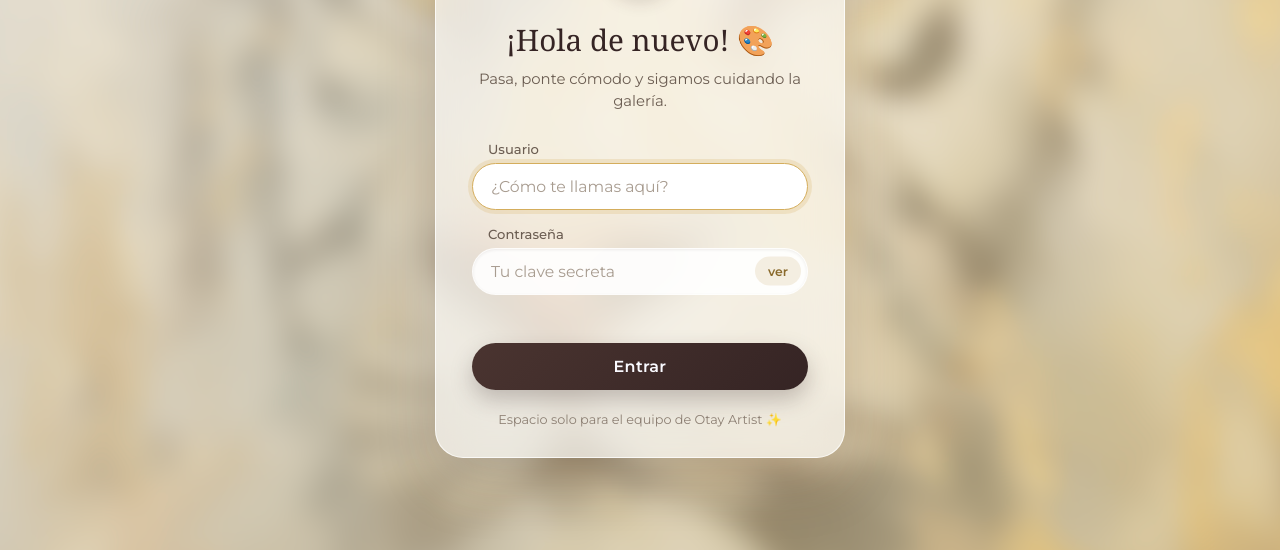
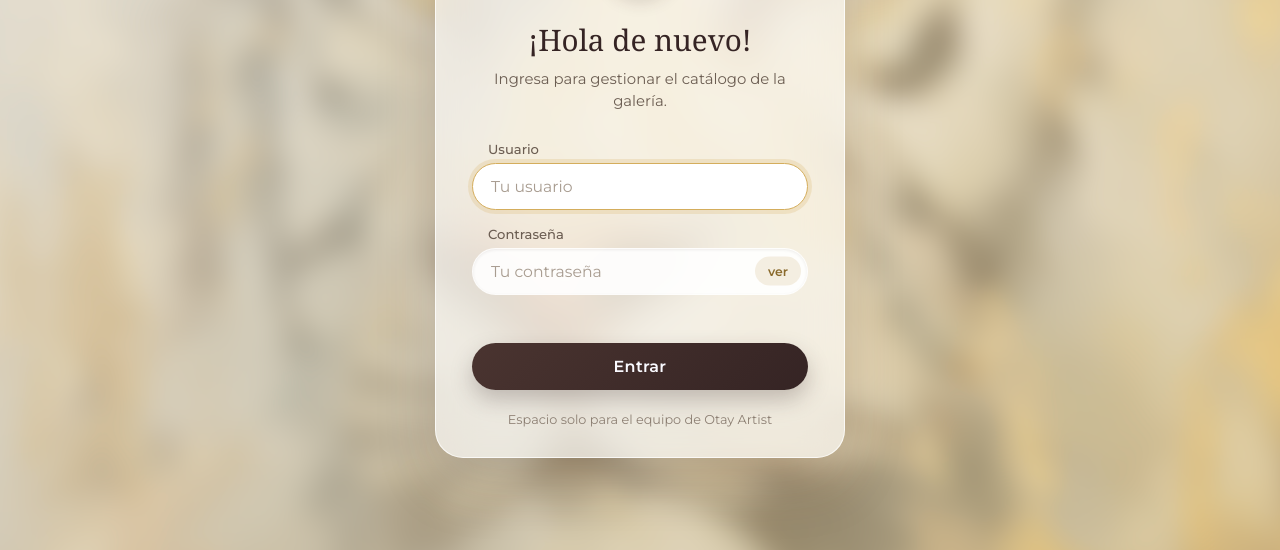
Before and after one commit to Ariana-1997/art-gallery-web, a plain HTML site: page PAGINAS/login.html in a window 1280 px wide. Shown: the part 250-800 px from the top of the page. Drawn offline with Linux system fonts and the light colour scheme.

Commit message:
Quitar emojis del sitio
- Login: sin emojis en el saludo ni en la nota, y textos de ejemplo
  más sobrios en los campos
- Productos y carrito: el botón pasa de "🛒 Agregar" a "Agregar al carrito"

```diff
--- a/PAGINAS/login.html
+++ b/PAGINAS/login.html
@@ -25,21 +25,21 @@
                 <img src="../IMAGENES/logootay_header.png" alt="Otay Artist">
             </a>
 
-            <h1>¡Hola de nuevo! <span aria-hidden="true">🎨</span></h1>
-            <p class="login-subtitulo">Pasa, ponte cómodo y sigamos cuidando la galería.</p>
+            <h1>¡Hola de nuevo!</h1>
+            <p class="login-subtitulo">Ingresa para gestionar el catálogo de la galería.</p>
 
             <form class="login-formulario" onsubmit="login(event)" novalidate>
                 <div class="login-campo">
                     <label for="username">Usuario</label>
                     <input type="text" id="username" name="username" autocomplete="username"
-                        placeholder="¿Cómo te llamas aquí?" required autofocus>
+                        placeholder="Tu usuario" required autofocus>
                 </div>
 
                 <div class="login-campo">
                     <label for="password">Contraseña</label>
                     <div class="login-password">
                         <input type="password" id="password" name="password" autocomplete="current-password"
-                            placeholder="Tu clave secreta" required>
+                            placeholder="Tu contraseña" required>
                         <button type="button" class="login-ver" id="ver-password"
                             aria-label="Mostrar contraseña" aria-pressed="false">ver</button>
                     </div>
@@ -50,7 +50,7 @@
                 <button type="submit" class="login-boton">Entrar</button>
             </form>
 
-            <p class="login-nota">Espacio solo para el equipo de Otay Artist ✨</p>
+            <p class="login-nota">Espacio solo para el equipo de Otay Artist</p>
         </section>
     </main>
 
--- a/carrito.js
+++ b/carrito.js
@@ -170,7 +170,7 @@ document.addEventListener("DOMContentLoaded", () => {
                 actualizarContadorCarrito();
                 botonAgregar.textContent = "Agregado al carrito";
                 window.setTimeout(() => {
-                    botonAgregar.textContent = "🛒 Agregar";
+                    botonAgregar.textContent = "Agregar al carrito";
                 }, 1200);
             }
             return;
--- a/eventos.js
+++ b/eventos.js
@@ -41,7 +41,7 @@ document.addEventListener("DOMContentLoaded", function () {
         <span class="precio-final">S/ ${precioFinal(cuadro)}</span>
         ${tieneDesc ? `<s class="precio-antes">S/ ${cuadro.precio}</s>` : ""}
     </p>
-    <button class="boton-comprar agregar-carrito" type="button" data-id="cuadro-${cuadro.id}" data-nombre="${cuadro.nombre}" data-precio="${precioFinal(cuadro)}" data-imagen="${cuadro.imagen}">🛒 Agregar</button>
+    <button class="boton-comprar agregar-carrito" type="button" data-id="cuadro-${cuadro.id}" data-nombre="${cuadro.nombre}" data-precio="${precioFinal(cuadro)}" data-imagen="${cuadro.imagen}">Agregar al carrito</button>
     </div>
     </div>
     `;
```
